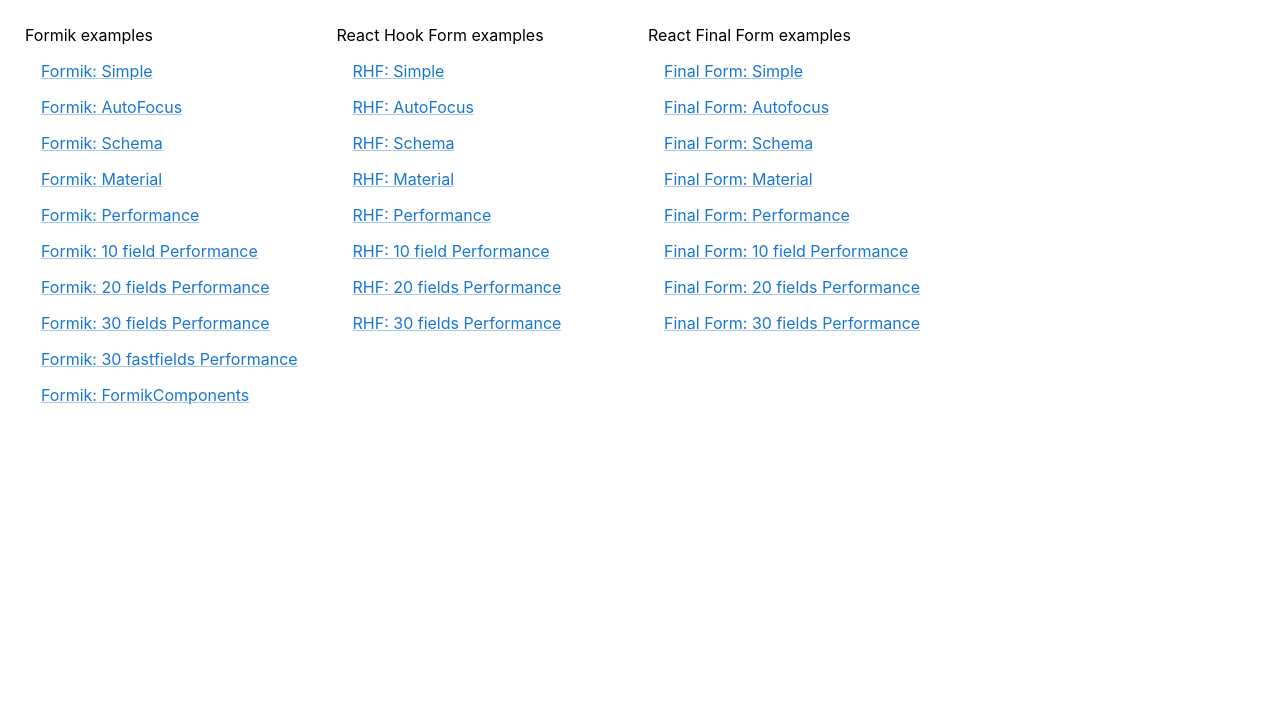
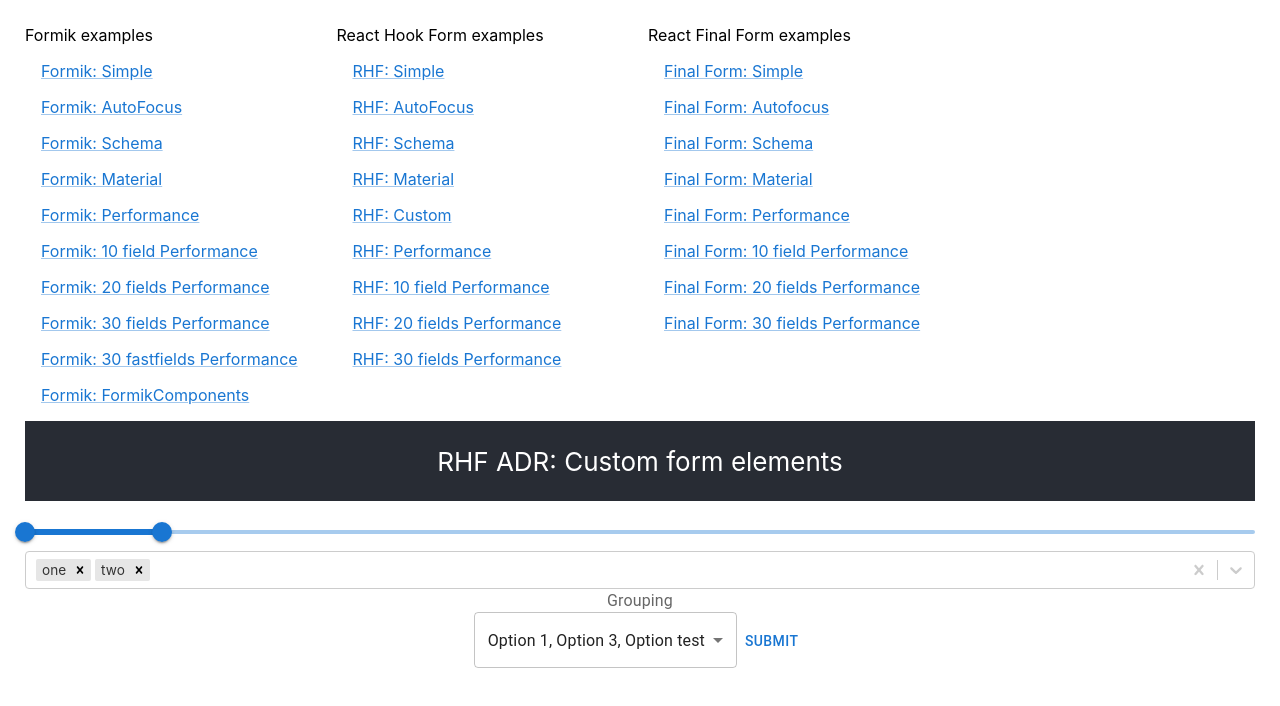
Before and after one commit to Hastaen/formik-trial-test, a React (Create React App) app: page /rhf/custom in a window 1280 px wide. Shown: the top 706 px of the page. Built offline with nearby package versions, Linux system fonts and the light colour scheme.

Commit message:
added custom components

```diff
--- a/package.json
+++ b/package.json
@@ -12,6 +12,7 @@
     "@testing-library/user-event": "^13.5.0",
     "@types/jest": "^27.5.1",
     "@types/node": "^16.11.36",
+    "@types/react-select": "3.0.19",
     "final-form": "^4.20.7",
     "formik": "^2.2.9",
     "react": "^18.1.0",
@@ -20,6 +21,7 @@
     "react-hook-form": "^7.33.0",
     "react-router-dom": "6",
     "react-scripts": "5.0.1",
+    "react-select": "3.2.0",
     "styled-components": "^5.3.5",
     "typescript": "^4.7.2",
     "web-vitals": "^2.1.4",
--- a/src/App.tsx
+++ b/src/App.tsx
@@ -14,6 +14,7 @@
   RHFSchema,
   RHFSimple,
   RHFAutoFocus,
+  RHFCustom,
 } from "./RHF";
 import {
   FinalFormMaterial,
@@ -101,6 +102,9 @@
               <Link href="/rhf/material">RHF: Material</Link>
             </ListItem>
             <ListItem>
+              <Link href="/rhf/custom">RHF: Custom</Link>
+            </ListItem>
+            <ListItem>
               <Link href="/rhf/performance">RHF: Performance</Link>
             </ListItem>
             <ListItem>
@@ -184,6 +188,7 @@
           <Route path="/rhf/schema" element={<RHFSchema />} />
           <Route path="/rhf/material" element={<RHFMaterial />} />
           <Route path="/rhf/performance" element={<RHFPerf />} />
+          <Route path="/rhf/custom" element={<RHFCustom />} />
           <Route path="/rhf/autofocus" element={<RHFAutoFocus />} />
           <Route
             path="/rhf/tenfieldperformance"
--- /dev/null
+++ b/src/Components/Select.tsx
@@ -0,0 +1,203 @@
+import { useCallback } from "react";
+import ReactSelect, {
+  ActionMeta,
+  SelectComponentsConfig,
+  StylesConfig,
+  OptionProps,
+  MenuListComponentProps,
+  IndicatorProps,
+} from "react-select";
+import { components as ReactSelectComponents } from "react-select";
+import { CheckboxProps, default as MUICheckbox } from "@mui/material/Checkbox";
+
+export type OptionType<T = string> = {
+  value: T;
+  label: string;
+  isDisabled?: boolean;
+};
+
+export type GroupedOptions<T> = T & { label: string; options: T[] };
+
+type SelectBaseProps<T> = {
+  menuIsOpen?: boolean;
+  label?: React.ReactNode;
+  disableCounter?: boolean;
+  searchLabel?: string;
+  isSearchable?: boolean;
+  isDisabled?: boolean;
+  components?: SelectComponentsConfig<OptionType<T>>;
+  name?: string;
+  id?: string;
+  controlShouldRenderValue?: boolean;
+  closeMenuOnSelect?: boolean;
+  isLoading?: boolean;
+  styles?: StylesConfig;
+  blurInputOnSelect?: boolean;
+  isClearable?: boolean;
+  placeholder?: React.ReactNode;
+  getOptionValue?: (option: OptionType<T>) => string;
+};
+
+type SelectSingleProps<T> = {
+  isMulti: false;
+  // Passing in `null` will clear the current selection.
+  value?: OptionType<T> | null;
+  defaultValue?: OptionType<T>;
+  onChange?: (value: OptionType<T>, action: ActionMeta<OptionType<T>>) => void;
+};
+
+type SelectMultiProps<T> = {
+  isMulti: true;
+  enableSelectAll?: boolean;
+  selectAllLabel?: string;
+  // Passing in `null` will clear the current selection.
+  value?: OptionType<T>[] | null;
+  defaultValue?: OptionType<T>[];
+  onChange?: (
+    value: OptionType<T>[],
+    action: ActionMeta<OptionType<T>>
+  ) => void;
+};
+
+export const Checkbox: React.FC<CheckboxProps> = (
+  props
+) => <MUICheckbox {...props} />;
+
+/**
+ * This type discriminates on `isMulti` to narrow down the types of `value`, `defaultValue` and
+ * `onChange` so they accept the correct types.
+ */
+export type SelectProps<T> = SelectBaseProps<T> & {
+  options: (OptionType<T> | GroupedOptions<OptionType<T>>)[];
+} & (SelectSingleProps<T> | SelectMultiProps<T>);
+
+export interface OptionTypeBase {
+  [key: string]: any;
+}
+
+export const MultiOption: React.FC<OptionProps<OptionType<any>>> = (props) => {
+  return (
+    <ReactSelectComponents.Option {...props}>
+      <Checkbox checked={props.isSelected} />
+      <span>{props.label}</span>
+    </ReactSelectComponents.Option>
+  );
+};
+
+export const MenuList: React.FC<MenuListComponentProps<any>> = ({
+  children,
+  ...props
+}) => {
+  const selectedValues = props.getValue();
+  const isAllSelected =
+    props.options.length ===
+    (selectedValues && Array.isArray(selectedValues) && selectedValues.length);
+
+  const hasSelection =
+    !!selectedValues &&
+    Array.isArray(selectedValues) &&
+    selectedValues.length > 0;
+
+  const onSelectAllClick = useCallback(
+    (e: React.MouseEvent<unknown>) => {
+      e.preventDefault();
+      const isGroupedOptions =
+        Array.isArray(props.options) &&
+        props.options.length > 0 &&
+        props.options[0].options &&
+        Array.isArray(props.options[0].options);
+
+      const toSelect = () => {
+        if (hasSelection || isAllSelected) {
+          return [];
+        }
+
+        if (isGroupedOptions) {
+          return props.options.reduce((acc, curr) => {
+            const options = Array.isArray(curr.options) ? curr.options : [];
+
+            return [...acc, ...options];
+          }, []);
+        }
+
+        return props.options;
+      };
+
+      props.setValue(toSelect(), "set-value");
+    },
+    [hasSelection, isAllSelected, props]
+  );
+
+  const isSearchActive = !!props.selectProps.inputValue;
+
+  return (
+    <ReactSelectComponents.MenuList {...props}>
+      {props.isMulti &&
+        props.selectProps.enableSelectAll &&
+        !isSearchActive && (
+          <label
+            aria-hidden="true" // todo make all list items accessible, now there is no way to navigate with keyboard
+            onClick={onSelectAllClick}
+            style={props.getStyles("option", props)}
+            htmlFor={props.selectProps.id}
+          >
+            <Checkbox
+              role="menuitem"
+              id={props.selectProps.id}
+              checked={isAllSelected}
+              indeterminate={hasSelection}
+            />
+            <span>{props.selectProps.selectAllLabel}</span>
+          </label>
+        )}
+      {children}
+    </ReactSelectComponents.MenuList>
+  );
+};
+
+export const IndicatorsCounter: React.FC<IndicatorProps<OptionType<any>>> = (props) => {
+    const selectedValues = props.getValue();
+
+    return (
+      <ReactSelectComponents.IndicatorsContainer {...props}>
+        {props.hasValue && props.isMulti && Array.isArray(selectedValues) && (
+          <div>({selectedValues.length})</div>
+        )}
+        {props.children}
+      </ReactSelectComponents.IndicatorsContainer>
+    );
+  };
+
+function getCommonProps<T>({
+  components,
+  label,
+  isMulti,
+  closeMenuOnSelect = false,
+  controlShouldRenderValue,
+  disableCounter = false,
+  getOptionValue,
+}: SelectBaseProps<T> & { isMulti: boolean }) {
+  return {
+    placeholder: label,
+    components: {
+      MenuList,
+      IndicatorsContainer: disableCounter
+        ? ReactSelectComponents.IndicatorsContainer
+        : IndicatorsCounter,
+      Option: isMulti ? MultiOption : Option,
+      ...components,
+    },
+    closeMenuOnSelect,
+    getOptionValue,
+    blurInputOnSelect: false,
+    hideSelectedOptions: false,
+    controlShouldRenderValue: isMulti ? false : controlShouldRenderValue,
+  };
+}
+
+export const Select = function Select<T>({ styles, ...props }: SelectProps<T>) {
+  // eslint-disable-next-line @typescript-eslint/ban-ts-comment
+  // @ts-ignore because the react-select types are not very safe and we're trying to pass it
+  // more strict types.
+  return <ReactSelect {...getCommonProps(props)} {...props} />;
+};
--- /dev/null
+++ b/src/RHF/Custom/Custom.tsx
@@ -0,0 +1,114 @@
+import { Slider, Button, InputLabel, Select, MenuItem } from "@mui/material";
+import { Select as TinkSelect } from "../../Components/Select";
+import { useRef, useEffect } from "react";
+import { useForm, Controller } from "react-hook-form";
+
+type Option = { value: string; label: string };
+
+type CustomFormValues = {
+  slider: number[];
+  tinkselect: Option[];
+  multiselect: (string | number)[];
+};
+
+const options: Option[] = [{ value: '1', label: "one" },
+{ value: '2', label: "two" },{ value: '3', label: "three" },
+{ value: '4', label: "four" },{ value: '5', label: "five" },
+{ value: '6', label: "six" }]
+
+const CustomForm = () => {
+  const inputRef = useRef<HTMLInputElement | null>(null);
+
+  useEffect(() => {
+    inputRef.current?.focus();
+  }, []);
+
+  const { handleSubmit, control } = useForm<CustomFormValues>({
+    defaultValues: {
+      slider: [1, 2],
+      tinkselect: [
+        { value: '1', label: "one" },
+        { value: '2', label: "two" },
+      ],
+      multiselect: [1, "test", 3],
+    },
+    mode: "onBlur",
+  });
+
+  const onSubmit = (values: CustomFormValues) => {
+    alert(JSON.stringify(values, null, 2));
+  };
+
+  return (
+    <form onSubmit={handleSubmit(onSubmit)}>
+      <Controller
+        name="slider"
+        control={control}
+        render={({ field }) => (
+          <Slider
+            {...field}
+            onChange={(_, value) => {
+              field.onChange(value);
+            }}
+            valueLabelDisplay="auto"
+            min={1}
+            max={10}
+            step={1}
+          />
+        )}
+      />
+
+      <Controller
+        name="tinkselect"
+        control={control}
+        render={({ field: { name, value, onChange, onBlur } }) => (
+          <TinkSelect
+            isMulti={true}
+            controlShouldRenderValue
+            disableCounter
+            isSearchable={false}
+            options={options}
+            id={name}
+            value={value}
+            onChange={onChange}
+            name={name}
+          />
+        )}
+      />
+
+      <Controller
+        name="multiselect"
+        control={control}
+        render={({ field }) => (
+          <>
+            <InputLabel htmlFor="grouped-native-select">Grouping</InputLabel>
+            <Select multiple {...field}>
+              <MenuItem aria-label="None" value="" />
+              <MenuItem value={1}>Option 1</MenuItem>
+              <MenuItem value={2}>Option 2</MenuItem>
+              <MenuItem value={3}>Option 3</MenuItem>
+              <MenuItem value={4}>Option 4</MenuItem>
+              <MenuItem value={"test"}>Option test</MenuItem>
+              <MenuItem value={5}>Option 2</MenuItem>
+              <MenuItem value={6}>Option 3</MenuItem>
+              <MenuItem value={4}>Option 4</MenuItem>
+            </Select>
+          </>
+        )}
+      />
+
+      <Button type="submit">Submit</Button>
+    </form>
+  );
+};
+
+function RHFCustom() {
+  return (
+    <div className="App">
+      <header className="App-header">RHF ADR: Custom form elements</header>
+      <CustomForm />
+    </div>
+  );
+}
+
+export default RHFCustom;
--- a/src/RHF/index.tsx
+++ b/src/RHF/index.tsx
@@ -2,3 +2,4 @@
 export { default as RHFSchema } from './Schema/Schema';
 export { default as RHFSimple } from './Simple/Simple';
 export { default as RHFAutoFocus } from './AutoFocus/AutoFocus';
+export { default as RHFCustom } from './Custom/Custom';
```
Also changed, not shown: 1 other file (tests, documents, lock files or other folders).
